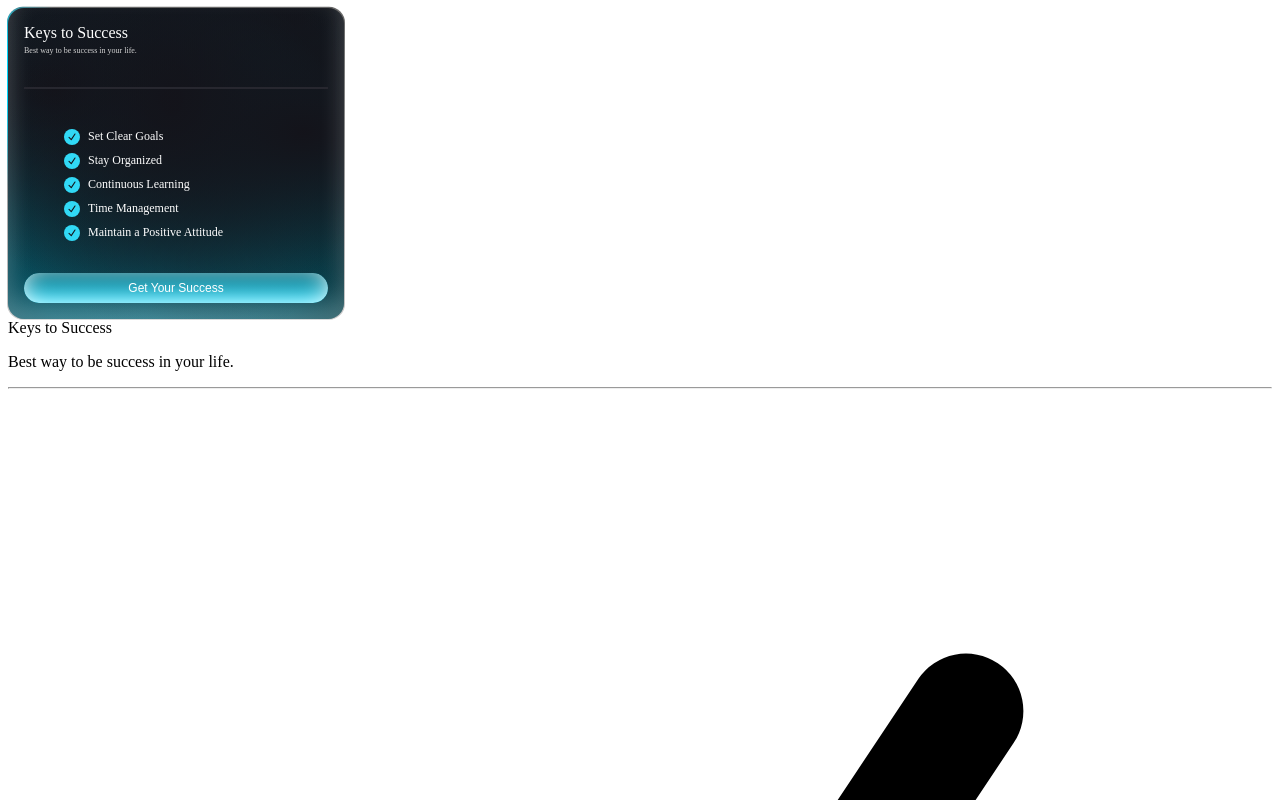
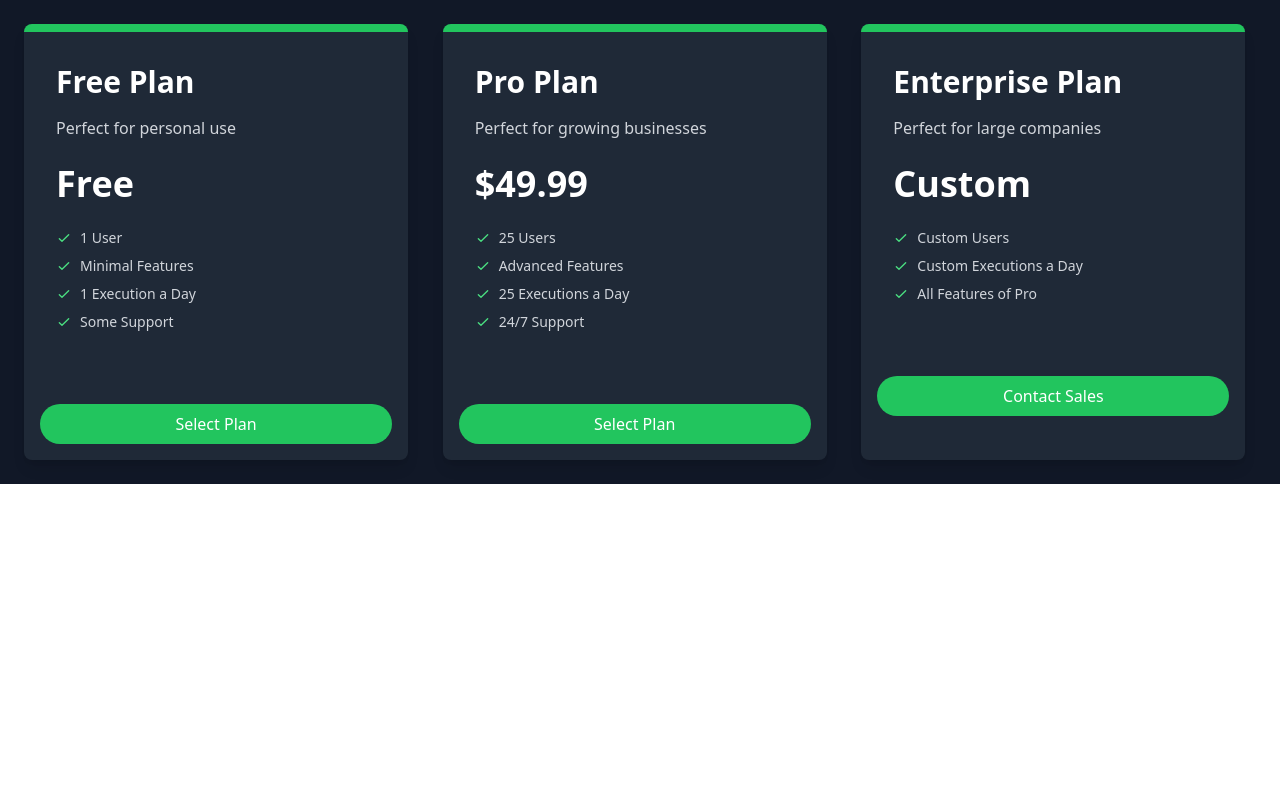
Before and after one commit to kokorocks/private-worker, a plain HTML site: page index.html in a window 1280 px wide. Shown: the top 800 px of the page. Drawn offline with nearby package versions, Linux system fonts and the light colour scheme.

Commit message:
Update index.html

```diff
--- a/index.html
+++ b/index.html
@@ -1,356 +1,121 @@
-
-<!--div class=cards-->
-<div class="card">
-  <div class="card__border"></div>
-  <div class="card_title__container">
-    <span class="card_title">Keys to Success</span>
-    <p class="card_paragraph">Best way to be success in your life.</p>
-  </div>
-  <hr class="line" />
-  <ul class="card__list">
-    <li class="card__list_item">
-      <span class="check">
-        <svg
-          class="check_svg"
-          fill="currentColor"
-          viewBox="0 0 16 16"
-          xmlns="http://www.w3.org/2000/svg"
-        >
-          <path
-            clip-rule="evenodd"
-            d="M12.416 3.376a.75.75 0 0 1 .208 1.04l-5 7.5a.75.75 0 0 1-1.154.114l-3-3a.75.75 0 0 1 1.06-1.06l2.353 2.353 4.493-6.74a.75.75 0 0 1 1.04-.207Z"
-            fill-rule="evenodd"
-          ></path>
+<script src="https://cdn.tailwindcss.com"></script>
+<div class="p-6 bg-gray-900">
+  <div class="grid grid-cols-1 sm:grid-cols-2 lg:grid-cols-3 gap-6 justify-center">
+    <!-- Free Plan -->
+    <div class="bg-gray-800 rounded-lg overflow-hidden shadow-lg transition-transform transform hover:scale-105 max-w-sm w-full">
+      <div class="p-1 bg-green-500"></div>
+      <div class="p-8">
+        <h2 class="text-3xl font-bold text-white mb-4">Free Plan</h2>
+        <p class="text-gray-300 mb-6">Perfect for personal use</p>
+        <p class="text-4xl font-bold text-white mb-6">Free</p>
+        <ul class="text-sm text-gray-300 mb-6">
+          <li class="mb-2 flex items-center">
+            <svg xmlns="http://www.w3.org/2000/svg" viewBox="0 0 24 24" stroke="currentColor" fill="none" class="w-4 h-4 mr-2 text-green-400">
+              <path d="M5 13l4 4L19 7" stroke-width="2" stroke-linejoin="round" stroke-linecap="round"></path>
             </svg>
-      </span>
-      <span class="list_text">Set Clear Goals</span>
+            1 User
           </li>
-    <li class="card__list_item">
-      <span class="check">
-        <svg
-          class="check_svg"
-          fill="currentColor"
-          viewBox="0 0 16 16"
-          xmlns="http://www.w3.org/2000/svg"
-        >
-          <path
-            clip-rule="evenodd"
-            d="M12.416 3.376a.75.75 0 0 1 .208 1.04l-5 7.5a.75.75 0 0 1-1.154.114l-3-3a.75.75 0 0 1 1.06-1.06l2.353 2.353 4.493-6.74a.75.75 0 0 1 1.04-.207Z"
-            fill-rule="evenodd"
-          ></path>
+          <li class="mb-2 flex items-center">
+            <svg xmlns="http://www.w3.org/2000/svg" viewBox="0 0 24 24" stroke="currentColor" fill="none" class="w-4 h-4 mr-2 text-green-400">
+              <path d="M5 13l4 4L19 7" stroke-width="2" stroke-linejoin="round" stroke-linecap="round"></path>
             </svg>
-      </span>
-      <span class="list_text">Stay Organized</span>
+            Minimal Features
           </li>
-    <li class="card__list_item">
-      <span class="check">
-        <svg
-          class="check_svg"
-          fill="currentColor"
-          viewBox="0 0 16 16"
-          xmlns="http://www.w3.org/2000/svg"
-        >
-          <path
-            clip-rule="evenodd"
-            d="M12.416 3.376a.75.75 0 0 1 .208 1.04l-5 7.5a.75.75 0 0 1-1.154.114l-3-3a.75.75 0 0 1 1.06-1.06l2.353 2.353 4.493-6.74a.75.75 0 0 1 1.04-.207Z"
-            fill-rule="evenodd"
-          ></path>
+          <li class="mb-2 flex items-center">
+            <svg xmlns="http://www.w3.org/2000/svg" viewBox="0 0 24 24" stroke="currentColor" fill="none" class="w-4 h-4 mr-2 text-green-400">
+              <path d="M5 13l4 4L19 7" stroke-width="2" stroke-linejoin="round" stroke-linecap="round"></path>
             </svg>
-      </span>
-      <span class="list_text">Continuous Learning</span>
+            1 Execution a Day
           </li>
-    <li class="card__list_item">
-      <span class="check">
-        <svg
-          class="check_svg"
-          fill="currentColor"
-          viewBox="0 0 16 16"
-          xmlns="http://www.w3.org/2000/svg"
-        >
-          <path
-            clip-rule="evenodd"
-            d="M12.416 3.376a.75.75 0 0 1 .208 1.04l-5 7.5a.75.75 0 0 1-1.154.114l-3-3a.75.75 0 0 1 1.06-1.06l2.353 2.353 4.493-6.74a.75.75 0 0 1 1.04-.207Z"
-            fill-rule="evenodd"
-          ></path>
+          <li class="flex items-center">
+            <svg xmlns="http://www.w3.org/2000/svg" viewBox="0 0 24 24" stroke="currentColor" fill="none" class="w-4 h-4 mr-2 text-green-400">
+              <path d="M5 13l4 4L19 7" stroke-width="2" stroke-linejoin="round" stroke-linecap="round"></path>
             </svg>
-      </span>
-      <span class="list_text">Time Management</span>
-    </li>
-    <li class="card__list_item">
-      <span class="check">
-        <svg
-          class="check_svg"
-          fill="currentColor"
-          viewBox="0 0 16 16"
-          xmlns="http://www.w3.org/2000/svg"
-        >
-          <path
-            clip-rule="evenodd"
-            d="M12.416 3.376a.75.75 0 0 1 .208 1.04l-5 7.5a.75.75 0 0 1-1.154.114l-3-3a.75.75 0 0 1 1.06-1.06l2.353 2.353 4.493-6.74a.75.75 0 0 1 1.04-.207Z"
-            fill-rule="evenodd"
-          ></path>
-        </svg>
-      </span>
-      <span class="list_text">Maintain a Positive Attitude</span>
+            Some Support
           </li>
         </ul>
-  <button class="button">Get Your Success</button>
       </div>
-<div class="card2">
-  <div class="card__border"></div>
-  <div class="card_title__container">
-    <span class="card_title">Keys to Success</span>
-    <p class="card_paragraph">Best way to be success in your life.</p>
+      <div class="p-4">
+        <button class="w-full bg-green-500 text-white rounded-full px-4 py-2 hover:bg-green-600 focus:outline-none focus:shadow-outline-green active:bg-green-700">
+          Select Plan
+        </button>
       </div>
-  <hr class="line" />
-  <ul class="card__list">
-    <li class="card__list_item">
-      <span class="check">
-        <svg
-          class="check_svg"
-          fill="currentColor"
-          viewBox="0 0 16 16"
-          xmlns="http://www.w3.org/2000/svg"
-        >
-          <path
-            clip-rule="evenodd"
-            d="M12.416 3.376a.75.75 0 0 1 .208 1.04l-5 7.5a.75.75 0 0 1-1.154.114l-3-3a.75.75 0 0 1 1.06-1.06l2.353 2.353 4.493-6.74a.75.75 0 0 1 1.04-.207Z"
-            fill-rule="evenodd"
-          ></path>
+    </div>
+
+    <!-- Pro Plan -->
+    <div class="bg-gray-800 rounded-lg overflow-hidden shadow-lg transition-transform transform hover:scale-105 max-w-sm w-full">
+      <div class="p-1 bg-green-500"></div>
+      <div class="p-8">
+        <h2 class="text-3xl font-bold text-white mb-4">Pro Plan</h2>
+        <p class="text-gray-300 mb-6">Perfect for growing businesses</p>
+        <p class="text-4xl font-bold text-white mb-6">$49.99</p>
+        <ul class="text-sm text-gray-300 mb-6">
+          <li class="mb-2 flex items-center">
+            <svg xmlns="http://www.w3.org/2000/svg" viewBox="0 0 24 24" stroke="currentColor" fill="none" class="w-4 h-4 mr-2 text-green-400">
+              <path d="M5 13l4 4L19 7" stroke-width="2" stroke-linejoin="round" stroke-linecap="round"></path>
             </svg>
-      </span>
-      <span class="list_text">Set Clear Goals</span>
+            25 Users
           </li>
-    <li class="card__list_item">
-      <span class="check">
-        <svg
-          class="check_svg"
-          fill="currentColor"
-          viewBox="0 0 16 16"
-          xmlns="http://www.w3.org/2000/svg"
-        >
-          <path
-            clip-rule="evenodd"
-            d="M12.416 3.376a.75.75 0 0 1 .208 1.04l-5 7.5a.75.75 0 0 1-1.154.114l-3-3a.75.75 0 0 1 1.06-1.06l2.353 2.353 4.493-6.74a.75.75 0 0 1 1.04-.207Z"
-            fill-rule="evenodd"
-          ></path>
+          <li class="mb-2 flex items-center">
+            <svg xmlns="http://www.w3.org/2000/svg" viewBox="0 0 24 24" stroke="currentColor" fill="none" class="w-4 h-4 mr-2 text-green-400">
+              <path d="M5 13l4 4L19 7" stroke-width="2" stroke-linejoin="round" stroke-linecap="round"></path>
             </svg>
-      </span>
-      <span class="list_text">Stay Organized</span>
+            Advanced Features
           </li>
-    <li class="card__list_item">
-      <span class="check">
-        <svg
-          class="check_svg"
-          fill="currentColor"
-          viewBox="0 0 16 16"
-          xmlns="http://www.w3.org/2000/svg"
-        >
-          <path
-            clip-rule="evenodd"
-            d="M12.416 3.376a.75.75 0 0 1 .208 1.04l-5 7.5a.75.75 0 0 1-1.154.114l-3-3a.75.75 0 0 1 1.06-1.06l2.353 2.353 4.493-6.74a.75.75 0 0 1 1.04-.207Z"
-            fill-rule="evenodd"
-          ></path>
+          <li class="mb-2 flex items-center">
+            <svg xmlns="http://www.w3.org/2000/svg" viewBox="0 0 24 24" stroke="currentColor" fill="none" class="w-4 h-4 mr-2 text-green-400">
+              <path d="M5 13l4 4L19 7" stroke-width="2" stroke-linejoin="round" stroke-linecap="round"></path>
             </svg>
-      </span>
-      <span class="list_text">Continuous Learning</span>
+            25 Executions a Day
           </li>
-    <li class="card__list_item">
-      <span class="check">
-        <svg
-          class="check_svg"
-          fill="currentColor"
-          viewBox="0 0 16 16"
-          xmlns="http://www.w3.org/2000/svg"
-        >
-          <path
-            clip-rule="evenodd"
-            d="M12.416 3.376a.75.75 0 0 1 .208 1.04l-5 7.5a.75.75 0 0 1-1.154.114l-3-3a.75.75 0 0 1 1.06-1.06l2.353 2.353 4.493-6.74a.75.75 0 0 1 1.04-.207Z"
-            fill-rule="evenodd"
-          ></path>
+          <li class="flex items-center">
+            <svg xmlns="http://www.w3.org/2000/svg" viewBox="0 0 24 24" stroke="currentColor" fill="none" class="w-4 h-4 mr-2 text-green-400">
+              <path d="M5 13l4 4L19 7" stroke-width="2" stroke-linejoin="round" stroke-linecap="round"></path>
             </svg>
-      </span>
-      <span class="list_text">Time Management</span>
-    </li>
-    <li class="card__list_item">
-      <span class="check">
-        <svg
-          class="check_svg"
-          fill="currentColor"
-          viewBox="0 0 16 16"
-          xmlns="http://www.w3.org/2000/svg"
-        >
-          <path
-            clip-rule="evenodd"
-            d="M12.416 3.376a.75.75 0 0 1 .208 1.04l-5 7.5a.75.75 0 0 1-1.154.114l-3-3a.75.75 0 0 1 1.06-1.06l2.353 2.353 4.493-6.74a.75.75 0 0 1 1.04-.207Z"
-            fill-rule="evenodd"
-          ></path>
-        </svg>
-      </span>
-      <span class="list_text">Maintain a Positive Attitude</span>
+            24/7 Support
           </li>
         </ul>
-  <button class="button">Get Your Success</button>
       </div>
-<!--/div-->
+      <div class="p-4">
+        <button class="w-full bg-green-500 text-white rounded-full px-4 py-2 hover:bg-green-600 focus:outline-none focus:shadow-outline-green active:bg-green-700">
+          Select Plan
+        </button>
+      </div>
+    </div>
 
-<style>/* From Uiverse.io by iconicchandu
-  .cards{ display: flex;flex-direction: column;}*/
-.card {
-  --white: hsl(0, 0%, 100%);
-  --black: hsl(240, 15%, 9%);
-  --paragraph: hsl(0, 0%, 83%);
-  --line: hsl(240, 9%, 17%);
-  --primary: hsl(189, 92%, 58%);
-
-  position: relative;
-
-  display: flex;
-  flex-direction: column;
-  gap: 1rem;
-
-  padding: 1rem;
-  width: 19rem;
-  background-color: hsla(240, 15%, 9%, 1);
-  background-image: radial-gradient(
-      at 88% 40%,
-      hsla(240, 15%, 9%, 1) 0px,
-      transparent 85%
-    ),
-    radial-gradient(at 49% 30%, hsla(240, 15%, 9%, 1) 0px, transparent 85%),
-    radial-gradient(at 14% 26%, hsla(240, 15%, 9%, 1) 0px, transparent 85%),
-    radial-gradient(at 0% 64%, hsl(189, 99%, 26%) 0px, transparent 85%),
-    radial-gradient(at 41% 94%, hsl(189, 97%, 36%) 0px, transparent 85%),
-    radial-gradient(at 100% 99%, hsl(188, 94%, 13%) 0px, transparent 85%);
-
-  border-radius: 1rem;
-  box-shadow: 0px -16px 24px 0px rgba(255, 255, 255, 0.25) inset;
-}
-
-.card .card__border {
-  overflow: hidden;
-  pointer-events: none;
-
-  position: absolute;
-  z-index: -10;
-  top: 50%;
-  left: 50%;
-  transform: translate(-50%, -50%);
-
-  width: calc(100% + 2px);
-  height: calc(100% + 2px);
-  background-image: linear-gradient(
-    0deg,
-    hsl(0, 0%, 100%) -50%,
-    hsl(0, 0%, 40%) 100%
-  );
-
-  border-radius: 1rem;
-}
-
-.card .card__border::before {
-  content: "";
-  pointer-events: none;
-
-  position: fixed;
-  z-index: 200;
-  top: 50%;
-  left: 50%;
-  transform: translate(-50%, -50%), rotate(0deg);
-  transform-origin: left;
-
-  width: 200%;
-  height: 10rem;
-  background-image: linear-gradient(
-    0deg,
-    hsla(0, 0%, 100%, 0) 0%,
-    hsl(189, 100%, 50%) 40%,
-    hsl(189, 100%, 50%) 60%,
-    hsla(0, 0%, 40%, 0) 100%
-  );
-
-  animation: rotate 8s linear infinite;
-}
-
-@keyframes rotate {
-  to {
-    transform: rotate(360deg);
-  }
-}
-
-.card .card_title__container .card_title {
-  font-size: 1rem;
-  color: var(--white);
-}
-
-.card .card_title__container .card_paragraph {
-  margin-top: 0.25rem;
-  width: 65%;
-
-  font-size: 0.5rem;
-  color: var(--paragraph);
-}
-
-.card .line {
-  width: 100%;
-  height: 0.1rem;
-  background-color: var(--line);
-
-  border: none;
-}
-
-.card .card__list {
-  display: flex;
-  flex-direction: column;
-  gap: 0.5rem;
-}
-
-.card .card__list .card__list_item {
-  display: flex;
-  align-items: center;
-  gap: 0.5rem;
-}
-
-.card .card__list .card__list_item .check {
-  display: flex;
-  justify-content: center;
-  align-items: center;
-
-  width: 1rem;
-  height: 1rem;
-  background-color: var(--primary);
-
-  border-radius: 50%;
-}
-
-.card .card__list .card__list_item .check .check_svg {
-  width: 0.75rem;
-  height: 0.75rem;
-
-  fill: var(--black);
-}
-
-.card .card__list .card__list_item .list_text {
-  font-size: 0.75rem;
-  color: var(--white);
-}
-
-.card .button {
-  cursor: pointer;
-
-  padding: 0.5rem;
-  width: 100%;
-  background-image: linear-gradient(
-    0deg,
-    hsl(189, 92%, 58%),
-    hsl(189, 99%, 26%) 100%
-  );
-
-  font-size: 0.75rem;
-  color: var(--white);
-
-  border: 0;
-  border-radius: 9999px;
-  box-shadow: inset 0 -2px 25px -4px var(--white);
-}
-</style>
+    <!-- Enterprise Plan -->
+    <div class="bg-gray-800 rounded-lg overflow-hidden shadow-lg transition-transform transform hover:scale-105 max-w-sm w-full">
+      <div class="p-1 bg-green-500"></div>
+      <div class="p-8">
+        <h2 class="text-3xl font-bold text-white mb-4">Enterprise Plan</h2>
+        <p class="text-gray-300 mb-6">Perfect for large companies</p>
+        <p class="text-4xl font-bold text-white mb-6">Custom</p>
+        <ul class="text-sm text-gray-300 mb-6">
+          <li class="mb-2 flex items-center">
+            <svg xmlns="http://www.w3.org/2000/svg" viewBox="0 0 24 24" stroke="currentColor" fill="none" class="w-4 h-4 mr-2 text-green-400">
+              <path d="M5 13l4 4L19 7" stroke-width="2" stroke-linejoin="round" stroke-linecap="round"></path>
+            </svg>
+            Custom Users
+          </li>
+          <li class="mb-2 flex items-center">
+            <svg xmlns="http://www.w3.org/2000/svg" viewBox="0 0 24 24" stroke="currentColor" fill="none" class="w-4 h-4 mr-2 text-green-400">
+              <path d="M5 13l4 4L19 7" stroke-width="2" stroke-linejoin="round" stroke-linecap="round"></path>
+            </svg>
+            Custom Executions a Day
+          </li>
+          <li class="flex items-center">
+            <svg xmlns="http://www.w3.org/2000/svg" viewBox="0 0 24 24" stroke="currentColor" fill="none" class="w-4 h-4 mr-2 text-green-400">
+              <path d="M5 13l4 4L19 7" stroke-width="2" stroke-linejoin="round" stroke-linecap="round"></path>
+            </svg>
+            All Features of Pro
+          </li>
+        </ul>
+      </div>
+      <div class="p-4">
+        <button class="w-full bg-green-500 text-white rounded-full px-4 py-2 hover:bg-green-600 focus:outline-none focus:shadow-outline-green active:bg-green-700">
+          Contact Sales
+        </button>
+      </div>
+    </div>
+  </div>
+</div>
```
Lines whose indentation alone changed are shown as unchanged.
